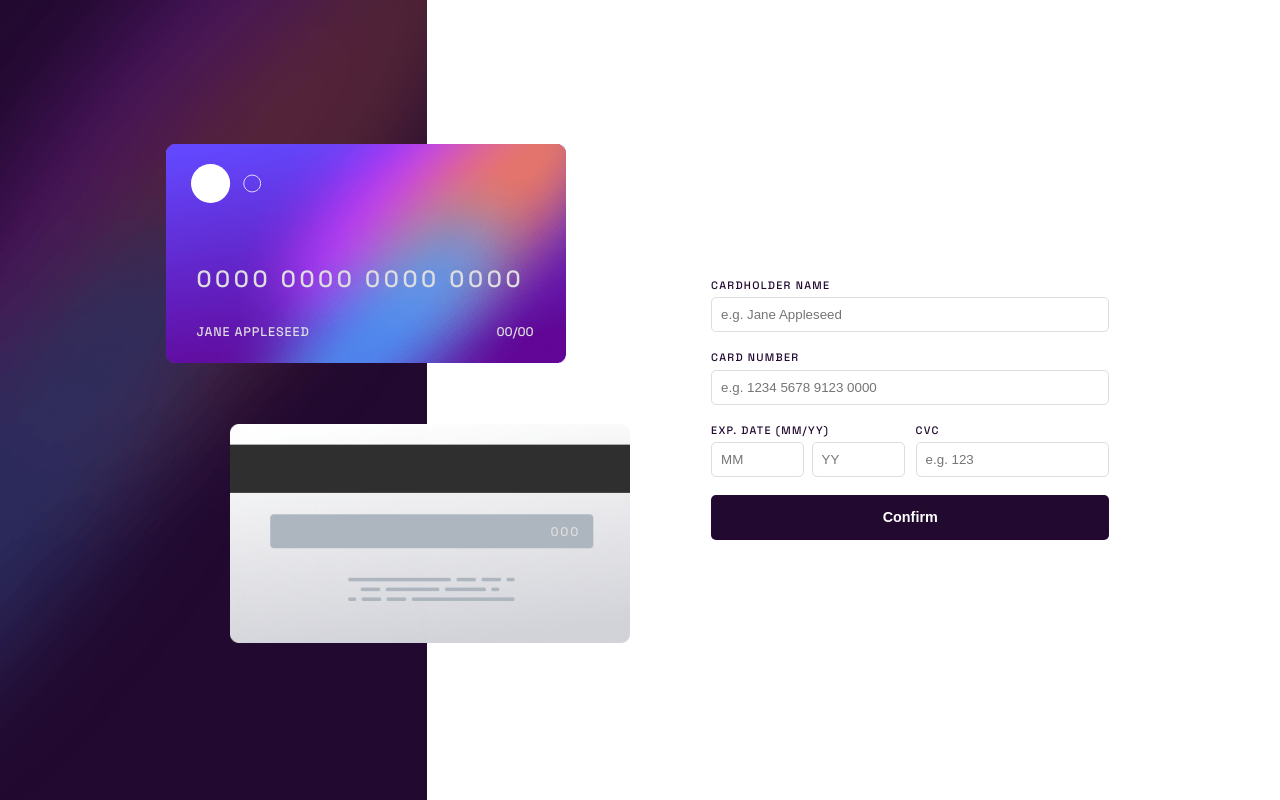
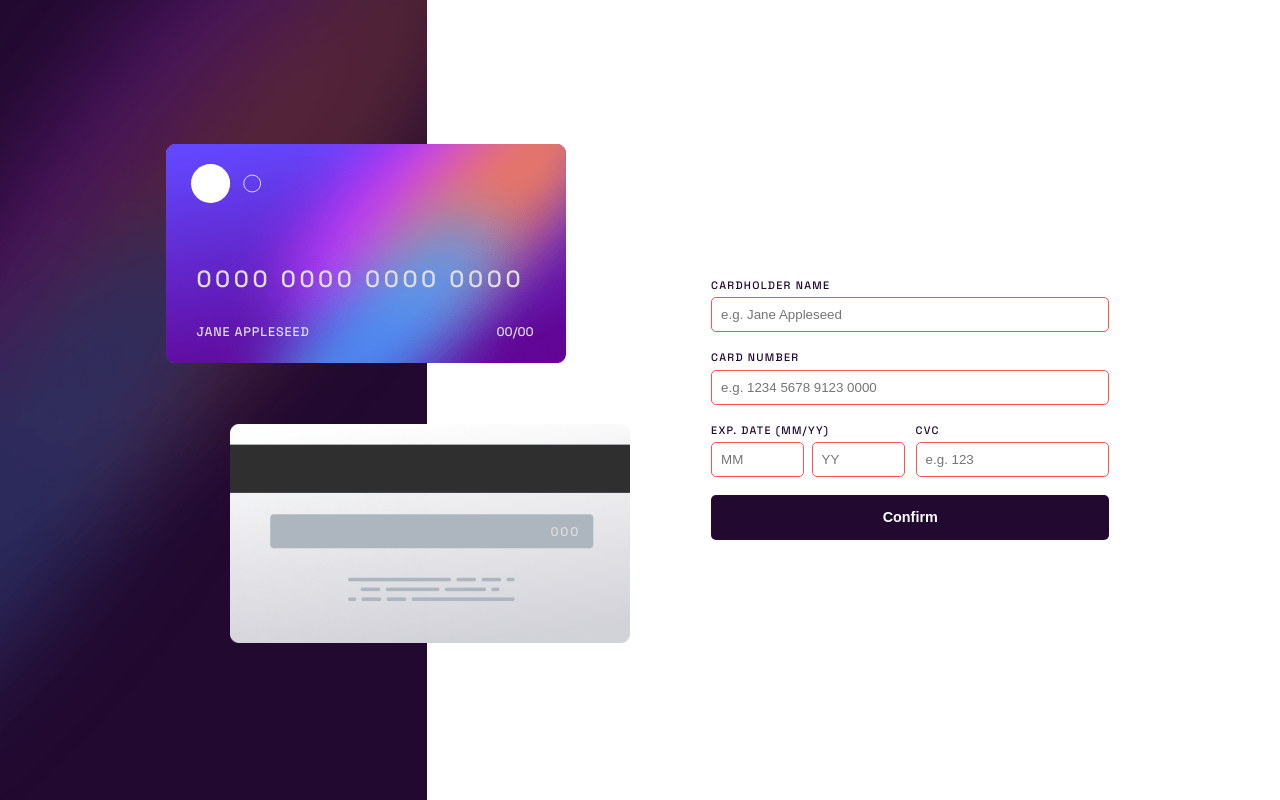
Before and after one commit to SutonToch/interactive-card-details-form, a React (Vite) app: page / in a window 1280 px wide. Built offline with nearby package versions, Linux system fonts and the light colour scheme.

Commit message:
regex for form

```diff
--- a/src/components/Form.tsx
+++ b/src/components/Form.tsx
@@ -19,9 +19,10 @@ export default function Form() {
                         value={name}
                         id={"name"}
                         name={"name"}
+                        pattern={"[A-Za-z]+\\s+[A-Za-z\\s]+"}
+                        required
                         onChange={(e) => setName(e.target.value)}
                     />
-
                 </div>
                 <div className="form-box">
                     <label htmlFor={"card_number"}>Card Number</label>
@@ -30,6 +31,8 @@ export default function Form() {
                         value={cardNumber}
                         id={"card_number"}
                         name={"card_number"}
+                        pattern={"[0-9]{4}\\s[0-9]{4}\\s[0-9]{4}\\s[0-9]{4}"}
+                        required
                         onChange={(e) => setCardNumber(e.target.value)}
                     />
                 </div>
@@ -41,12 +44,16 @@ export default function Form() {
                             value={month}
                             id={"month"}
                             name={"month"}
+                            pattern={"01||02|03|04|05|06|07|08|09|10|11|12"}
+                            required
                             onChange={(e) => setMonth(e.target.value)}
                         />
                         <input
                             placeholder={"YY"}
                             value={year}
                             name={"year"}
+                            pattern={"[2-9][0-9]"}
+                            required
                             onChange={(e) => setYear(e.target.value)}
                         />
                     </div>
@@ -57,6 +64,8 @@ export default function Form() {
                             value={cvc}
                             id={"cvc"}
                             name={"cvc"}
+                            pattern={"[0-9][0-9][0-9]"}
+                            required
                             onChange={(e) => setCvc(e.target.value)}
                         />
                     </div>
--- a/src/styles/form.css
+++ b/src/styles/form.css
@@ -19,6 +19,17 @@ input {
   padding: 0.5rem;
   border: 1px solid hsl(270, 3%, 87%);
   border-radius: 5px;
+  cursor: pointer;
+}
+
+input:focus {
+  outline: none;
+  border-image-slice: 1;
+  border-image-source: linear-gradient(to left, hsl(278, 94%, 30%), hsl(249, 99%, 64%));
+}
+
+input:invalid {
+  border-color: hsl(0, 100%, 66%);
 }
 
 .form-box {
--- a/src/styles/scss/_variables.scss
+++ b/src/styles/scss/_variables.scss
@@ -1,4 +1,5 @@
-$clr-active-input: linear-gradient(hsl(249, 99%, 64%), hsl(278, 94%, 30%));
+// $clr-active-input: linear-gradient(hsl(249, 99%, 64%), hsl(278, 94%, 30%));
+$clr-active-input: linear-gradient(to left, hsl(278, 94%, 30%), hsl(249, 99%, 64%), );
 $clr-input-error: hsl(0, 100%, 66%);
 $clr-white: hsl(0, 0%, 100%);
 $clr-light-grayish-violet: hsl(270, 3%, 87%);
--- a/src/styles/scss/form.scss
+++ b/src/styles/scss/form.scss
@@ -24,6 +24,17 @@ input {
 
     border: 1px solid var.$clr-light-grayish-violet;
     border-radius: 5px;
+    cursor: pointer;
+}
+
+input:focus {
+    outline: none;
+    border-image-slice: 1;
+    border-image-source: var.$clr-active-input;
+}
+
+input:invalid {
+    border-color: var.$clr-input-error;
 }
 
 .form-box {
```
Also changed, not shown: 2 other files (tests, documents, lock files or other folders).
